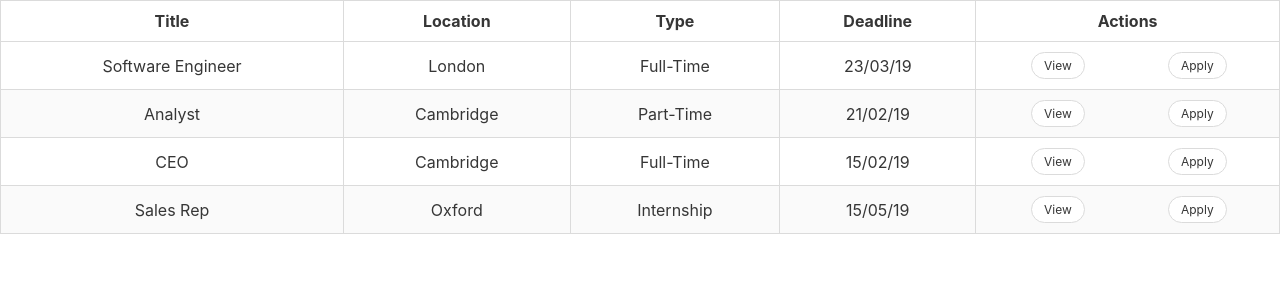
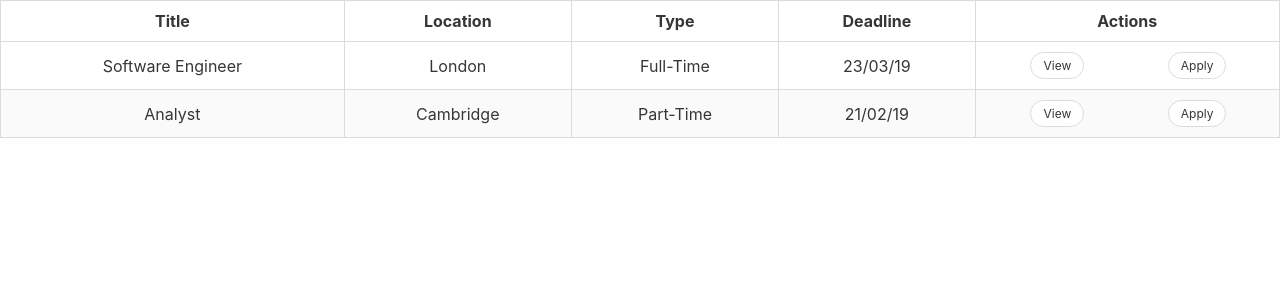
Before and after one commit to JamesNorris153/ThePerfectMatch, a Flask app: page /applicant/jobs in a window 1280 px wide. Shown: the part 52-352 px from the top of the page. Run offline with Flask 2, Linux system fonts and the light colour scheme.

Commit message:
Removed rows

```diff
--- a/templates/applicant_jobs.html
+++ b/templates/applicant_jobs.html
@@ -89,38 +89,6 @@
       <td>Cambridge</td>
       <td>Part-Time</td>
       <td>21/02/19</td>
-      <td>
-        <div class="columns has-text-centered is-gapless">
-          <div class="column">
-            <a class="button is-rounded is-small view_button" style="margin:2px">View</a>
-          </div>
-          <div class="column">
-            <a class="button is-rounded is-small apply_button" style="margin:2px">Apply</a>
-          </div>
-        </div>
-      </td>
-    </tr>
-    <tr id="10">
-      <td>CEO</td>
-      <td>Cambridge</td>
-      <td>Full-Time</td>
-      <td>15/02/19</td>
-      <td>
-        <div class="columns has-text-centered is-gapless">
-          <div class="column">
-            <a class="button is-rounded is-small view_button" style="margin:2px">View</a>
-          </div>
-          <div class="column">
-            <a class="button is-rounded is-small apply_button" style="margin:2px">Apply</a>
-          </div>
-        </div>
-      </td>
-    </tr>
-    <tr id="15">
-      <td>Sales Rep</td>
-      <td>Oxford</td>
-      <td>Internship</td>
-      <td>15/05/19</td>
       <td>
         <div class="columns has-text-centered is-gapless">
           <div class="column">
```
